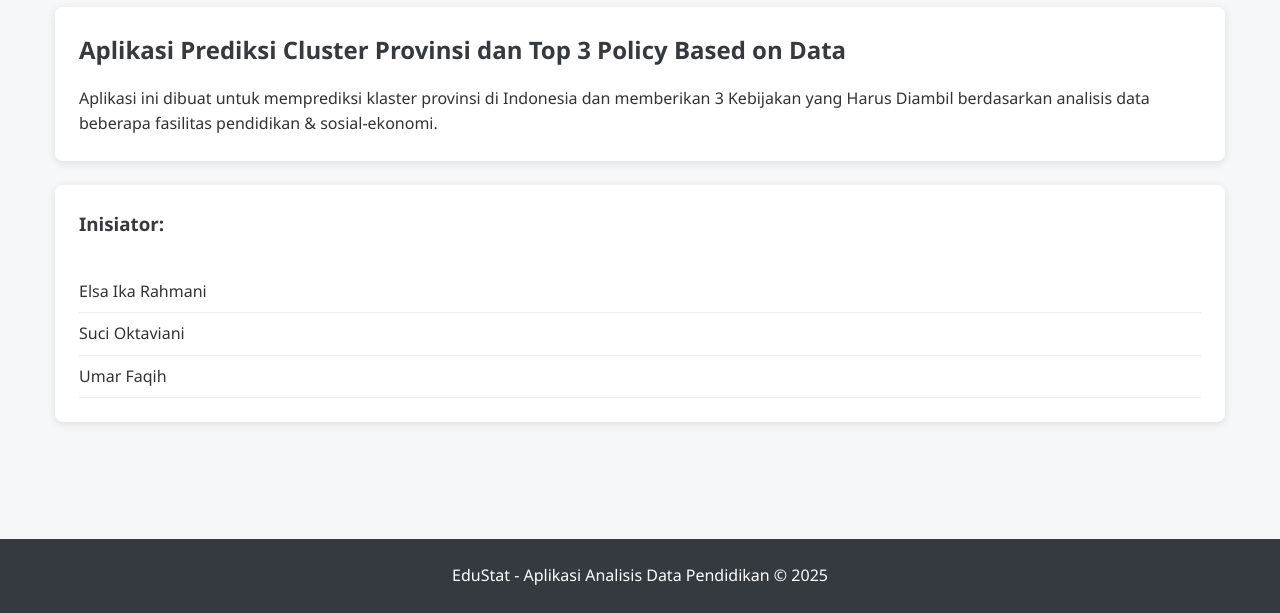
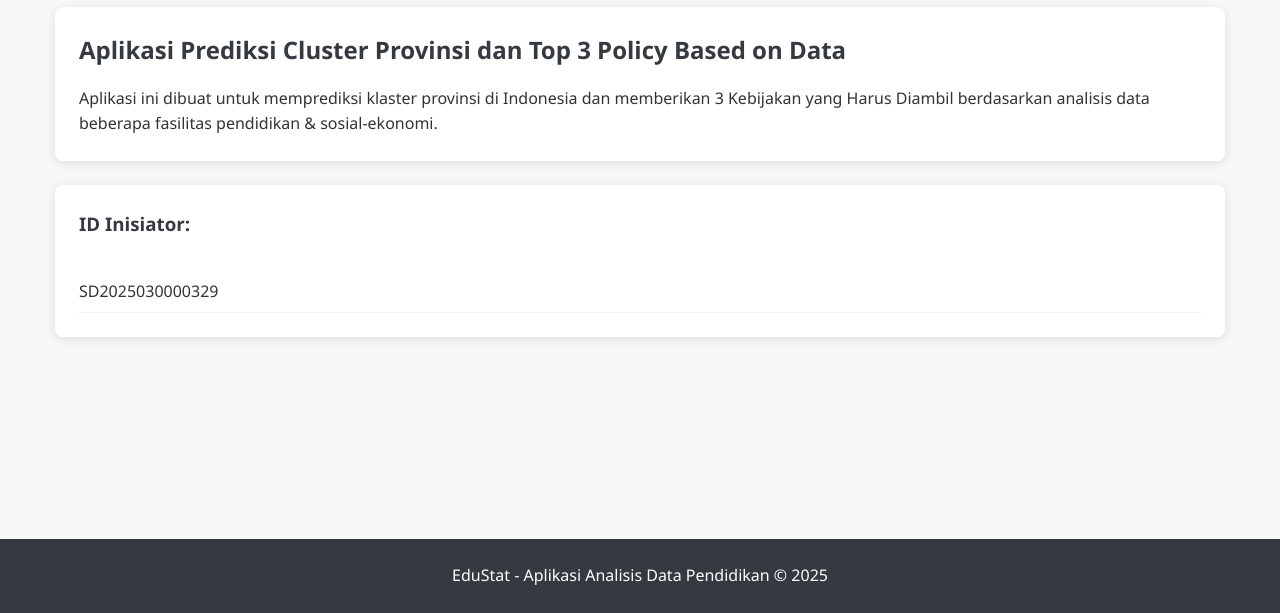
Before and after one commit to umarfaqih-20003/edustat.github.io, a plain HTML site: page index.html in a window 1280 px wide. Shown: the part 196-809 px from the top of the page. Drawn offline with Linux system fonts and the light colour scheme.

Commit message:
index.html

```diff
--- a/index.html
+++ b/index.html
@@ -369,11 +369,9 @@
                 </div>
 
                 <div class="card">
-                    <h3>Inisiator:</h3>
+                    <h3>ID Inisiator:</h3>
                     <div class="initiators">
-                        <div class="initiator-item">Elsa Ika Rahmani</div>
-                        <div class="initiator-item">Suci Oktaviani</div>
-                        <div class="initiator-item">Umar Faqih</div>
+                        <div class="initiator-item">SD2025030000329</div>
                     </div>
                 </div>
             </section>
```
